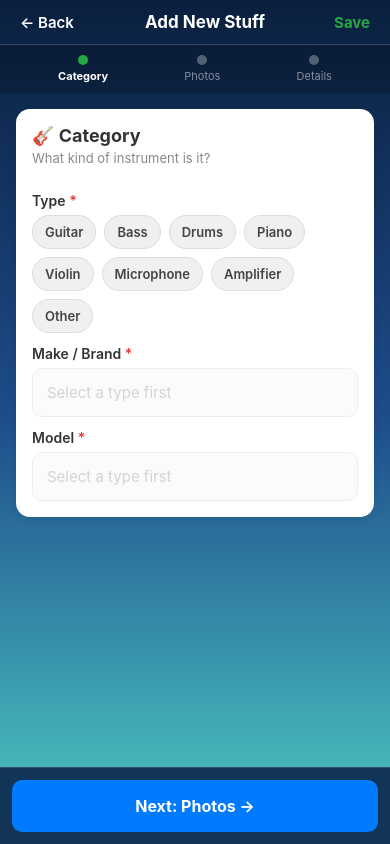
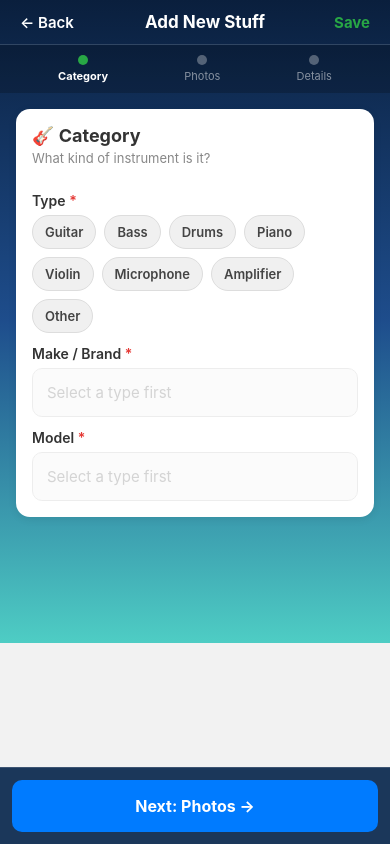
Before and after one commit to dps3ven/my_stuff, a React Native app: screen /AddInstrument in a window 390 px wide. Built offline with nearby package versions, Linux system fonts and the light colour scheme.

Commit message:
big time scroll change

```diff
--- a/App.js
+++ b/App.js
@@ -14,7 +14,7 @@ const Stack = createStackNavigator();
 
 // On web, let the page scroll instead of trapping content inside fixed-height cards
 const webScreenOptions = Platform.OS === 'web'
-  ? { cardStyle: { flex: 0, minHeight: '100vh', overflow: 'visible' } }
+  ? { cardStyle: { overflow: 'visible', backgroundColor: 'transparent' } }
   : {};
 
 export default function App() {
--- a/screens/AddInstrumentScreen.js
+++ b/screens/AddInstrumentScreen.js
@@ -440,8 +440,8 @@ export default function AddInstrumentScreen({ navigation, route }) {
 const styles = StyleSheet.create({
   // ── Web page-level scroll root ───────────────────────────────
   webWizardRoot: {
-    minHeight: '100vh',
     width: '100%',
+    overflow: 'visible',
   },
   // ── Web desktop ──────────────────────────────────────────────
   webContainer: {
```
Also changed, not shown: web/index.html (+7 -0 lines).
